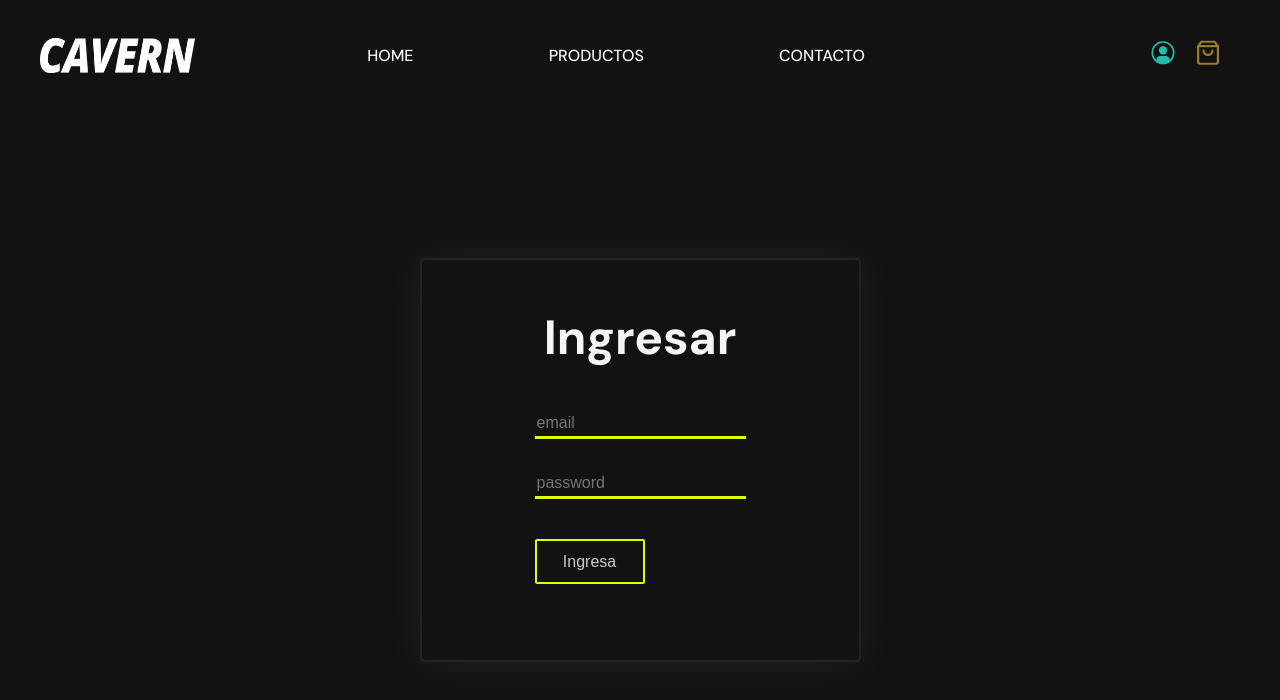
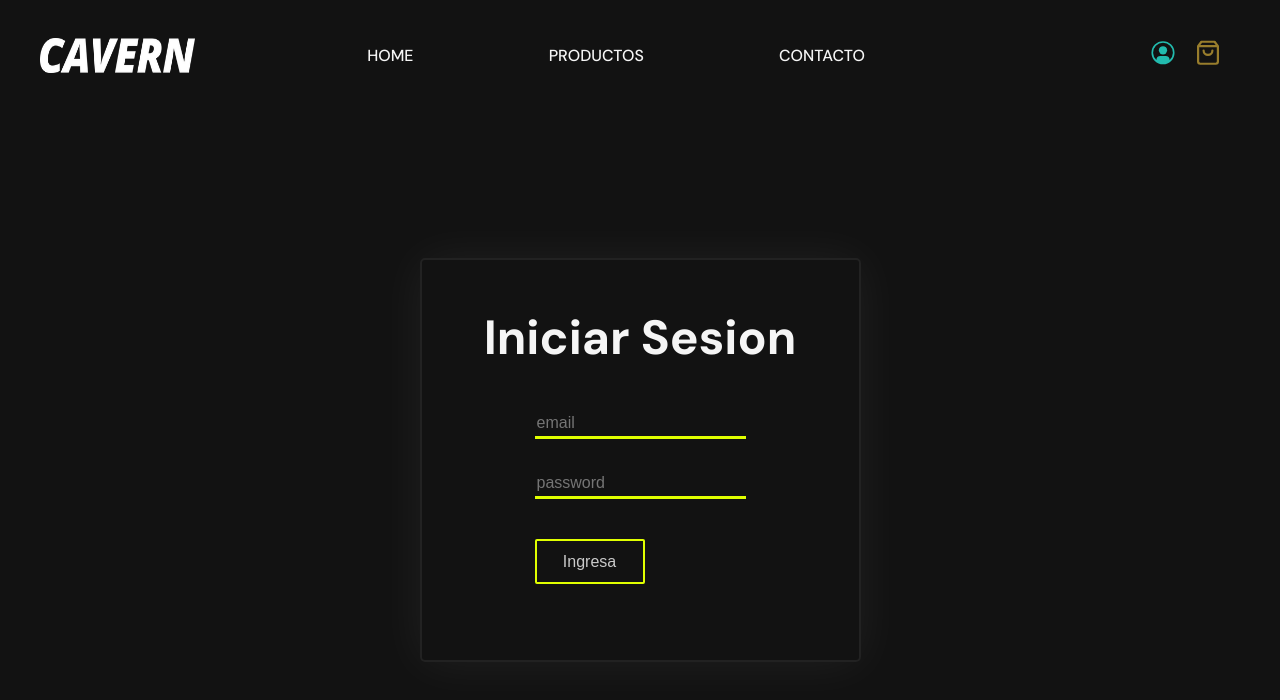
Before and after one commit to roykachani/sgh-commerce-app, a React (Create React App) app: page /signin in a window 1280 px wide. Shown: the top 700 px of the page. Built offline with nearby package versions, Linux system fonts and the light colour scheme.

Commit message:
modificacion en texto de componente

```diff
--- a/src/components/Login/Login.js
+++ b/src/components/Login/Login.js
@@ -63,7 +63,7 @@ const Login = () => {
 			<div className="form_box">
 				<section className="form_ctn_box">
 					<div className="form_title_box">
-						<h2 className="form_title">Ingresar</h2>
+						<h2 className="form_title">Iniciar Sesion</h2>
 					</div>
 					<div className="form_body">
 						<form className="login_form" onSubmit={handleSubmit(submitLogin)}>
@@ -81,7 +81,7 @@ const Login = () => {
 								placeholder="password"
 							/>
 							<span className="errors_text">{errors.password?.message}</span>
-							<button type="submit" className="btn_form">
+							<button type="submit" className="btn_secondary btn_form">
 								Ingresa
 							</button>
 						</form>
```
